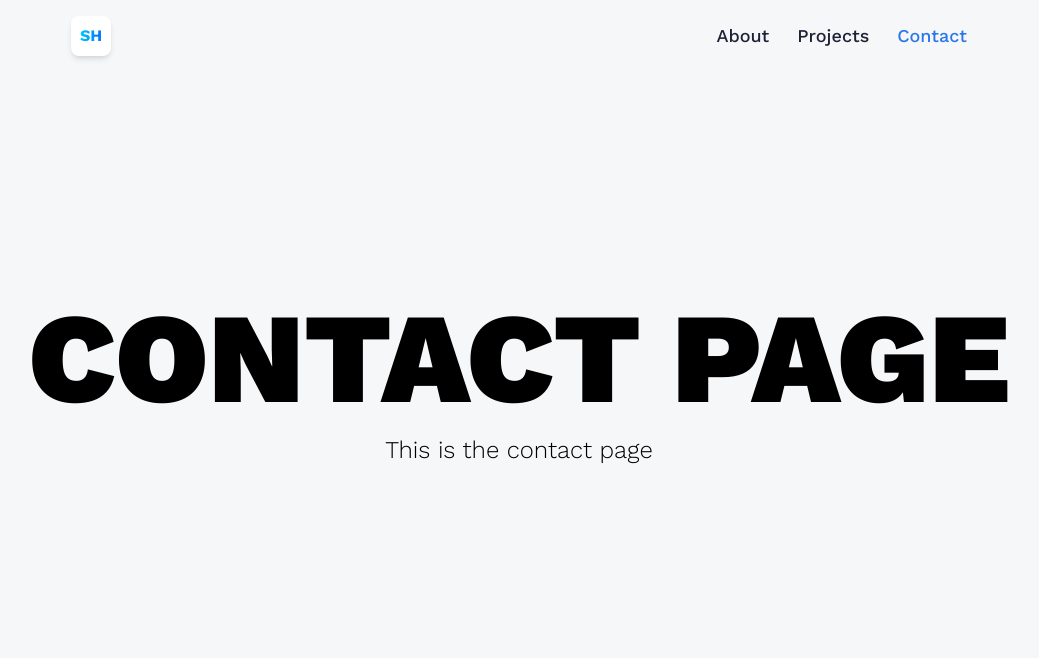
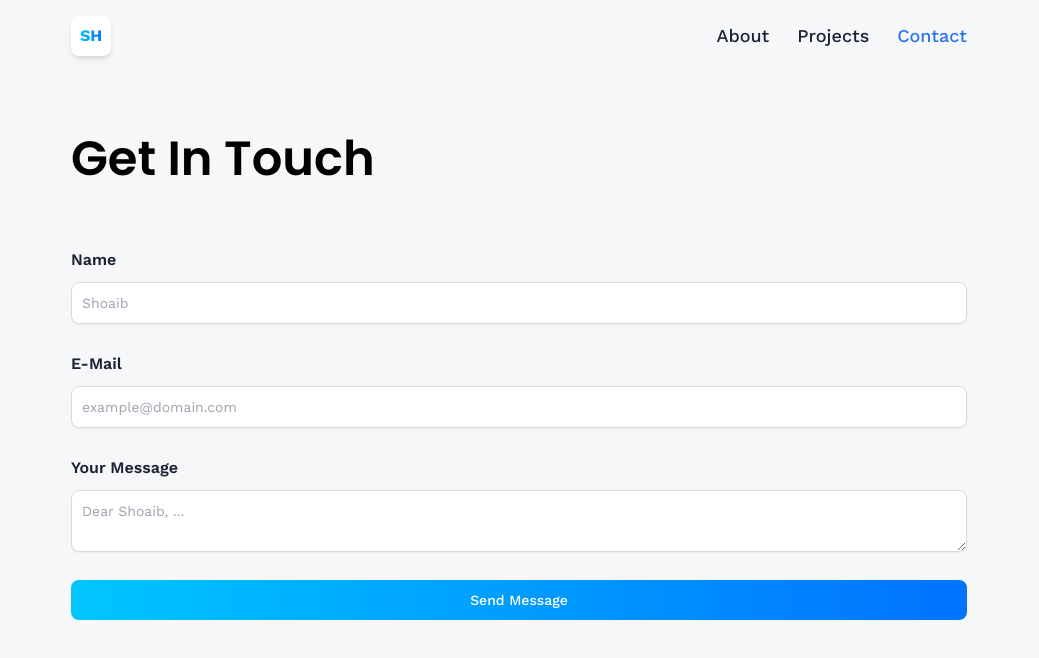
Before and after one commit to hossain101/Portfolio-Website, a React (Vite) app: page /contact in a window 1280 px wide. Shown: the top 658 px of the page, without its empty margins (121-1160 px from the left). Built offline with nearby package versions, Linux system fonts and the light colour scheme.

Commit message:
Add emailjs functionality to Contact page

```diff
--- a/package.json
+++ b/package.json
@@ -10,6 +10,7 @@
     "preview": "vite preview"
   },
   "dependencies": {
+    "@emailjs/browser": "^3.11.0",
     "@react-spring/three": "^9.7.3",
     "@react-three/drei": "^9.88.13",
     "@react-three/fiber": "^8.15.11",
--- a/src/pages/Contact.jsx
+++ b/src/pages/Contact.jsx
@@ -1,14 +1,122 @@
+import { useState, useRef } from "react";
+import emailjs from "@emailjs/browser";
+
+
 const Contact = () => {
-    return (
-        <div className='flex flex-col items-center justify-center h-screen'>
-            <h1 className='text-9xl uppercase font-black'>
-                Contact Page
-            </h1>
-            <p className='text-2xl font-light mt-3 mb-10'>
-                This is the contact page
-            </p>
-        </div>
-     );
-}
+  const [form, setForm] = useState({ name: "", email: "", message: "" });
+  const formRef = useRef(null);
+
+
+  const handleChange = (e) => {setForm({ ...form, [e.target.name]: e.target.value });};
+
+  const handleBlur = () => {};
+
+  const handleSubmit = (e) => {
+    e.preventDefault();
+    setIsLoading(true);
+
+    emailjs.send(
+       import.meta.env.VITE_APP_EMAILJS_SERVICE_ID,
+       import.meta.env.VITE_APP_EMAILJS_TEMPLATE_ID,
+
+       {
+       from_name: form.name,
+       to_name: 'Shoaib',
+       from_email: form.email,
+       to_email: 'shoaibhossain24@gmail.com',
+       message: form.message,
+       },
+
+       import.meta.env.VITE_APP_EMAILJS_PUBLIC_KEY
+
+
+    ).then((result) => {
+      console.log(result.text);
+      setIsLoading(false);
+      setForm({ name: "", email: "", message: "" });
+      alert("Your message has been sent successfully. I will get back to you soon. Thank you!");
+
+    }).catch((error) => {
+        console.log(error.text);
+        setIsLoading(false);
+        alert("Sorry! Your message could not be sent. Please try again later.");
+        });
+
+  };
+
+  const [isLoading, setIsLoading] = useState(false);
+
+  return (
+    <section className="relative flex lg:flex-row flex-col max-container">
+      <div className="flex-1 min-w-[50%] flex flex-col">
+        <h1 className="head-text">Get In Touch</h1>
+        <form className="w-full flex flex-col gap-7 mt-14"
+
+        onSubmit={handleSubmit}
+
+        >
+          <label className="text-black-500 font-semibold">
+            Name
+            <input
+              type="text"
+              name="name"
+              className="input"
+              placeholder="Shoaib"
+              onChange={handleChange}
+              onFocus={handleBlur}
+              onBlur={handleBlur}
+              required
+              value={form.name}
+              autoComplete="off"
+            />
+          </label>
+          <label className="text-black-500 font-semibold">
+            E-Mail
+            <input
+              type="text"
+              name="email"
+              className="input"
+              placeholder="example@domain.com"
+              onChange={handleChange}
+              onFocus={handleBlur}
+              onBlur={handleBlur}
+              required
+              value={form.email}
+                autoComplete="off"
+            />
+          </label>
+          <label className="text-black-500 font-semibold">
+            Your Message
+            <textarea
+              type="text"
+              name="message"
+              className="input"
+              placeholder="Dear Shoaib, ..."
+              onChange={handleChange}
+              onFocus={handleBlur}
+              onBlur={handleBlur}
+              requiredrows={5}
+              value={form.message}
+                autoComplete="off"
+            />
+          </label>
+            <button
+                type="submit"
+                className="btn btn-primary"
+                onClick={handleSubmit}
+
+                disabled={isLoading}
+               // onFocus={handleFocus}
+                onBlur={handleBlur}
+
+            >
+                {isLoading?  "Sending..." : "Send Message"}
+
+            </button>
+        </form>
+      </div>
+    </section>
+  );
+};
 
 export default Contact;
```
Also changed, not shown: 1 other file (tests, documents, lock files or other folders).
